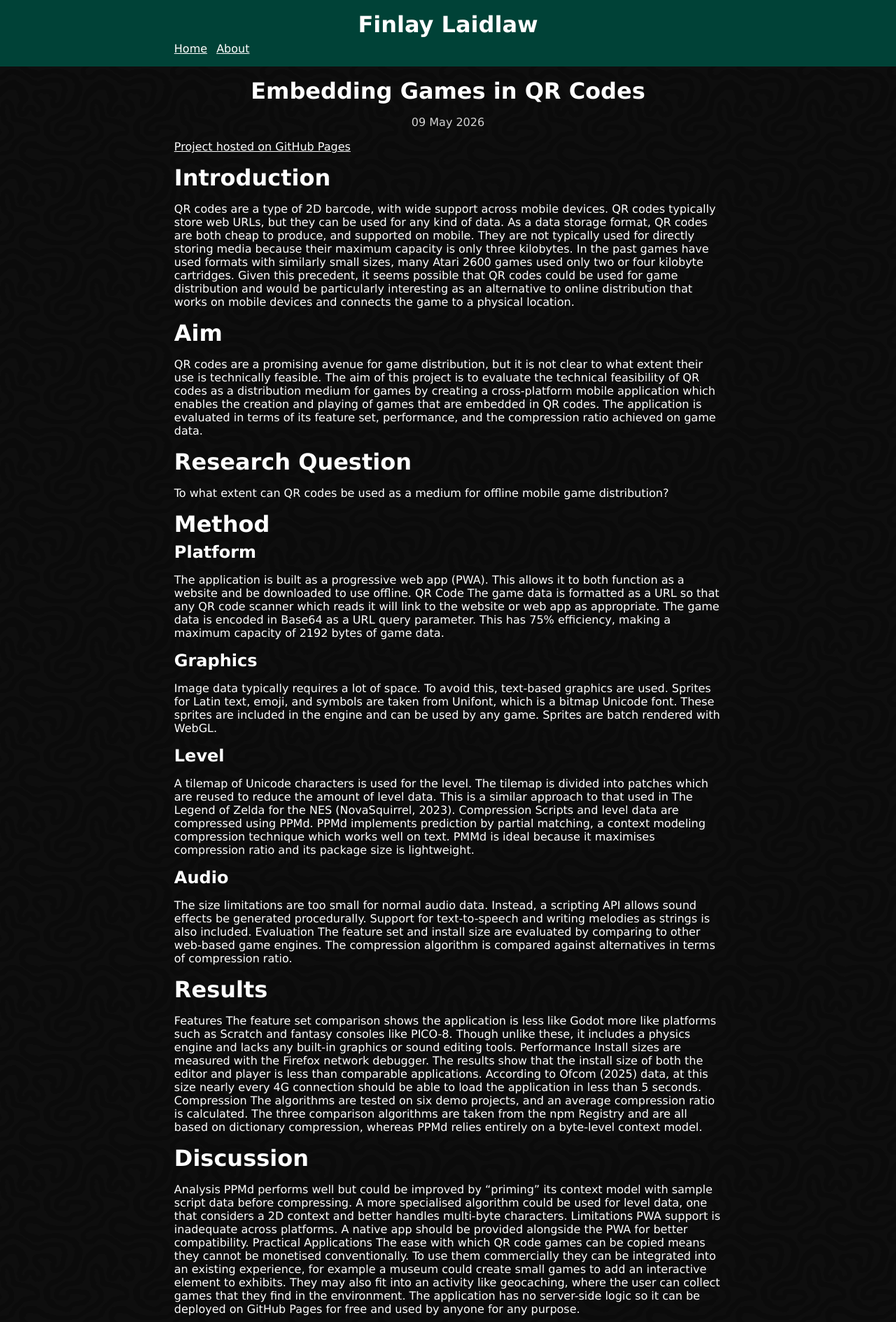
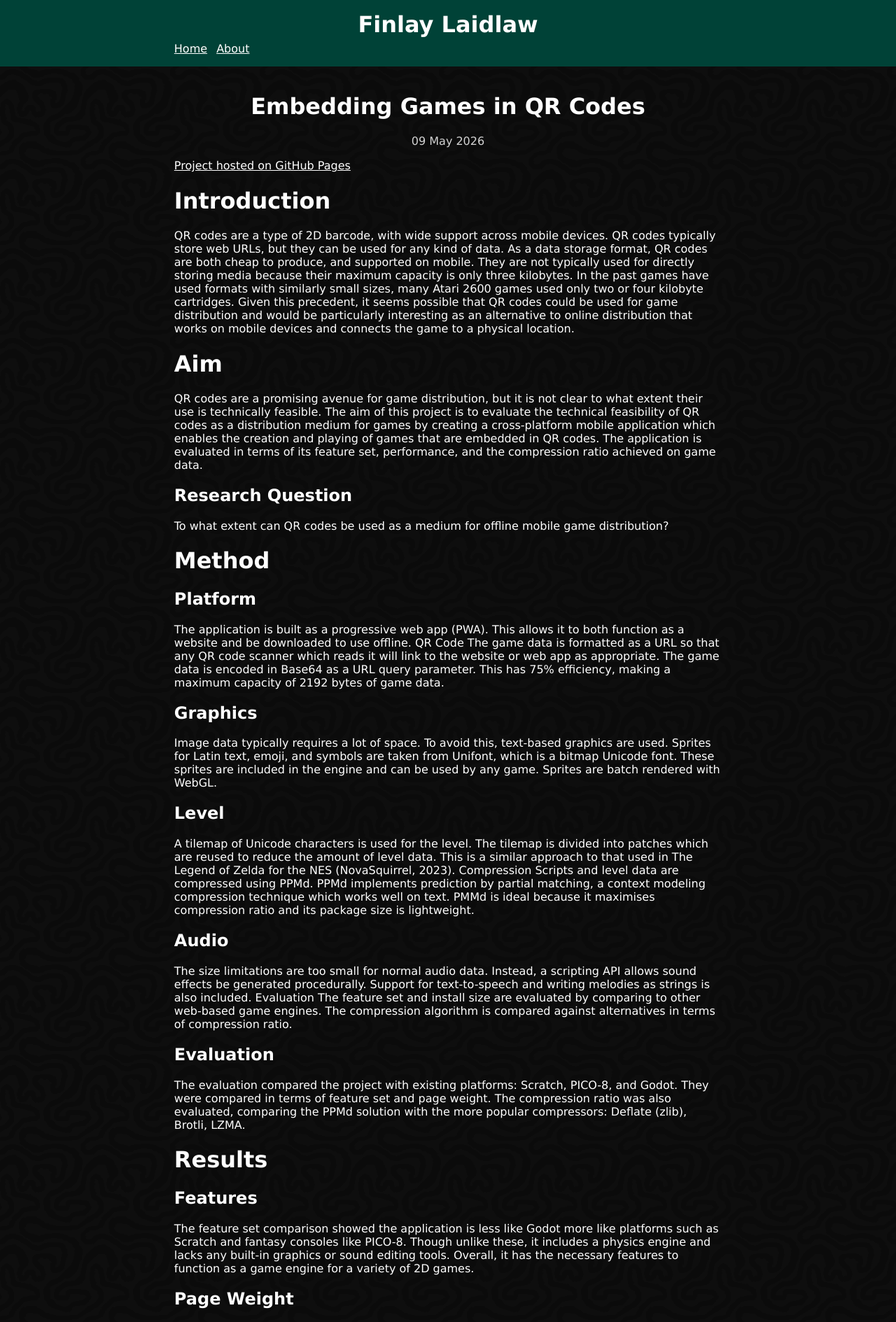
Before and after one commit to CyborgCabbage/cyborgcabbage.github.io, a Jekyll site: the page built from _posts/project/2026-05-09-honours.md, in a window 1280 px wide. Shown: the top 1889 px of the page at 70% size. Built offline with Jekyll 4.4.1, drawn with Linux system fonts in a browser that asks for light colours; some of the changed text lies outside the part shown.

Commit message:
Writing stuff

```diff
--- a/_posts/project/2026-05-09-honours.md
+++ b/_posts/project/2026-05-09-honours.md
@@ -18,7 +18,7 @@
 The aim of this project is to evaluate the technical feasibility of QR codes as a distribution medium for games by creating a cross-platform mobile application which enables the creation and playing of games that are embedded in QR codes.
 The application is evaluated in terms of its feature set, performance, and the compression ratio achieved on game data.
 
-# Research Question
+## Research Question
 To what extent can QR codes be used as a medium for offline mobile game distribution?
 
 # Method
@@ -33,16 +33,26 @@
 ## Audio
 The size limitations are too small for normal audio data. Instead, a scripting API allows sound effects be generated procedurally. Support for text-to-speech and writing melodies as strings is also included.
 Evaluation The feature set and install size are evaluated by comparing to other web-based game engines. The compression algorithm is compared against alternatives in terms of compression ratio.
+## Evaluation
+The evaluation compared the project with existing platforms: Scratch, PICO-8, and Godot. They were compared in terms of feature set and page weight.
+The compression ratio was also evaluated, comparing the PPMd solution with the more popular compressors: Deflate (zlib), Brotli, LZMA.
 
 # Results
-Features The feature set comparison shows the application is less like Godot more like platforms such as Scratch and fantasy consoles like PICO-8. Though unlike these, it includes a physics engine and lacks any built-in graphics or sound editing tools.
-Performance Install sizes are measured with the Firefox network debugger. The results show that the install size of both the editor and player is less than comparable applications. According to Ofcom (2025) data, at this size nearly every 4G connection should be able to load the application in less than 5 seconds.
-Compression The algorithms are tested on six demo projects, and an average compression ratio is calculated. The three comparison algorithms are taken from the npm Registry and are all based on dictionary compression, whereas PPMd relies entirely on a byte-level context model.
+## Features
+The feature set comparison showed the application is less like Godot more like platforms such as Scratch and fantasy consoles like PICO-8.
+Though unlike these, it includes a physics engine and lacks any built-in graphics or sound editing tools.
+Overall, it has the necessary features to function as a game engine for a variety of 2D games.
+## Page Weight
+This project has the lowest page weight out of those tested, it is half the weight of PICO-8 and 30 times smaller than Scratch. According to Ofcom data, at this size nearly every 4G connection should be able to load the application in less than 5 seconds.
+## Compression
+The algorithms are tested on six demo projects, and an average compression ratio is calculated. The three comparison algorithms are taken from the npm Registry and are all based on dictionary compression, whereas PPMd relies entirely on a byte-level context model. PPMd performs the best, with a compression ratio of 3.39x, albeit Brotli comes a close second at 3.28x. However, considering that Brotli's package size is more than one megabyte and PPMd is only 80 kilobytes, it is clear that PPMd is superior for this projects purposes.
 
 # Discussion
-Analysis PPMd performs well but could be improved by “priming” its context model with sample script data before compressing. A more specialised algorithm could be used for level data, one that considers a 2D context and better handles multi-byte characters.
-Limitations PWA support is inadequate across platforms. A native app should be provided alongside the PWA for better compatibility.
-Practical Applications The ease with which QR code games can be copied means they cannot be monetised conventionally. To use them commercially they can be integrated into an existing experience, for example a museum could create small games to add an interactive element to exhibits. They may also fit into an activity like geocaching, where the user can collect games that they find in the environment.
+PPMd performs well but could be improved by “priming” its context model with sample script data before compressing. A more specialised algorithm could be used for level data, one that considers a 2D context and better handles multi-byte characters.
+## Limitations
+PWA support is inadequate across platforms, particularly iOS. A native app should be provided alongside the PWA for better compatibility.
+## Practical Applications
+The ease with which QR code games can be copied means they cannot be monetised conventionally. To use them commercially they can be integrated into an existing experience, for example a museum could create small games to add an interactive element to exhibits. They may also fit into an activity like geocaching, where the user can collect games that they find in the environment.
 The application has no server-side logic so it can be deployed on GitHub Pages for free and used by anyone for any purpose.
 
 # Conclusion
--- a/_sass/main.scss
+++ b/_sass/main.scss
@@ -52,7 +52,7 @@
   padding: 1em;
 }
 
-h1, h2, h3, h4, h5, h6 {
+header h1 {
   margin: 0;
   margin-bottom: 0.2em;
 }
```
Also changed, not shown: _posts/project/2021-01-10-undertale-nes.md (+2 -0 lines), _posts/project/2024-01-24-aurionnaut.md (+3 -1 lines), index.html (+17 -1 lines).
